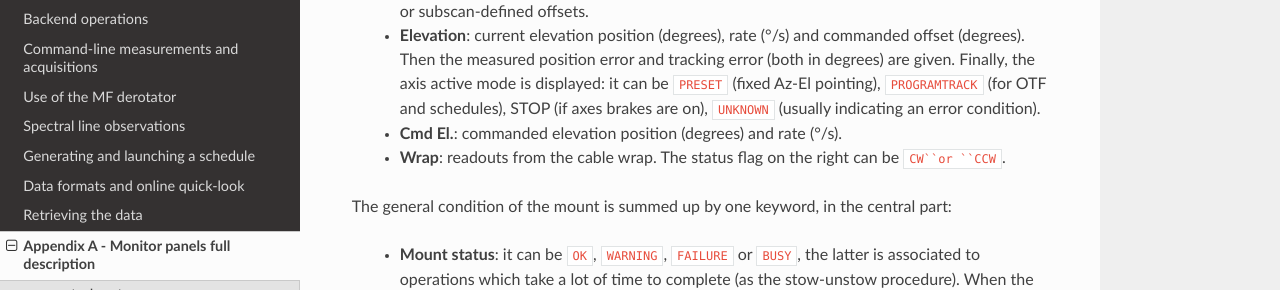
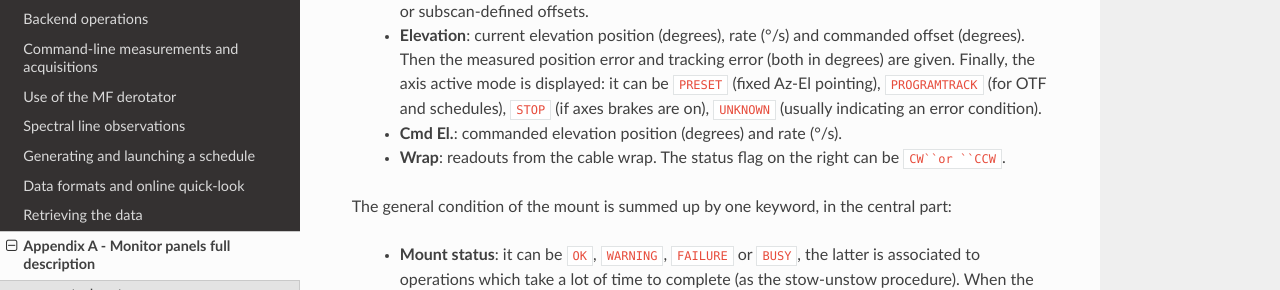
Before and after one commit to discos/doc, a Sphinx documentation site: the page built from user/srt/source/Appendix_A.rst, in a window 1280 px wide and 900 px high, scrolled down 4034 px. Shown: the part 184-474 px from the top of the window. Built offline with Sphinx 7.4.7 and the Read the Docs theme 2.0.0, drawn with Linux system fonts in a browser that asks for light colours; some of the changed text lies outside the part shown.

Commit message:
Typos fixed.

```diff
--- a/user/srt/source/Appendix_A.rst
+++ b/user/srt/source/Appendix_A.rst
@@ -216,8 +216,8 @@ Line by line:
     commanded offset (degrees). Then the measured position error and tracking
     error (both in degrees) are given. Finally, the axis active mode is
     displayed: it can be ``PRESET`` (fixed Az-El pointing), ``PROGRAMTRACK``
-    (for OTF and schedules), STOP (if axes brakes are on), ``UNKNOWN`` (usually
-    indicating an error condition).
+    (for OTF and schedules), ``STOP`` (if axes brakes are on), ``UNKNOWN``
+    (usually indicating an error condition).
 
   * **Cmd El.**: commanded elevation position (degrees) and rate (°/s).
 
```
Also changed, not shown: other parts of user/srt/source/Appendix_A.rst (+1 -2 lines).
